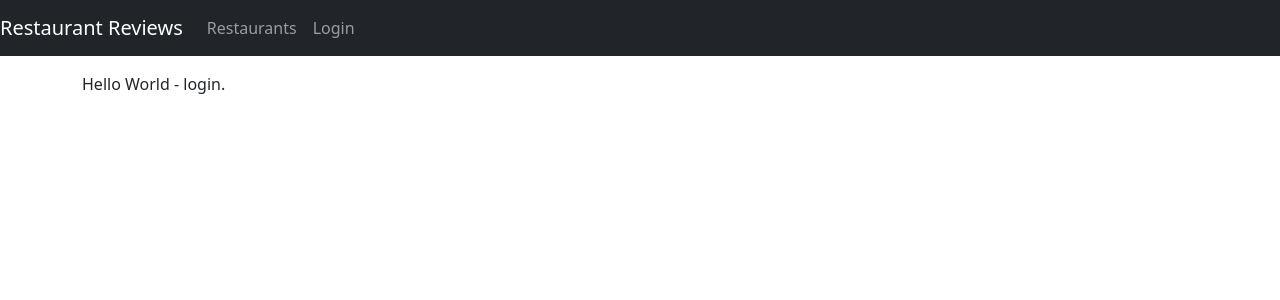
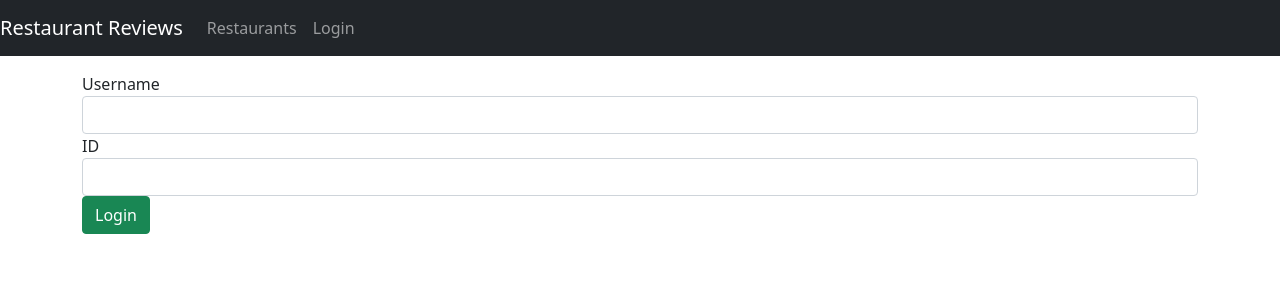
Before and after one commit to BrigitteSprung/Restaurant-Reviews, a React (Create React App) app in the folder frontend/: page /login in a window 1280 px wide. Shown: the top 300 px of the page. Built offline with nearby package versions, Linux system fonts and the light colour scheme.

Commit message:
Added Login component and simple functionality

```diff
--- a/frontend/src/components/login.js
+++ b/frontend/src/components/login.js
@@ -1,11 +1,59 @@
-import React from "react";
+import React, { useState } from "react";
 
-function Login() {
+const Login = props => {
+
+  const initialUserState = {
+    name: "",
+    id: "",
+  };
+
+  const [user, setUser] = useState(initialUserState);
+
+  const handleInputChange = event => {
+    const { name, value } = event.target;
+    setUser({ ...user, [name]: value });
+  };
+
+  const login = () => {
+    props.login(user)
+    props.history.push('/');
+  }
+
   return (
-    <div className="App">
-      Hello World - login.
+    <div className="submit-form">
+      <div>
+        <div className="form-group">
+          <label htmlFor="user">Username</label>
+          <input
+            type="text"
+            className="form-control"
+            id="name"
+            required
+            value={user.name}
+            onChange={handleInputChange}
+            name="name"
+          />
+        </div>
+
+        <div className="form-group">
+          <label htmlFor="id">ID</label>
+          <input
+            type="text"
+            className="form-control"
+            id="id"
+            required
+            value={user.id}
+            onChange={handleInputChange}
+            name="id"
+          />
+        </div>
+
+        <button onClick={login} className="btn btn-success">
+          Login
+        </button>
+      </div>
     </div>
   );
-}
+};
 
 export default Login;
```
